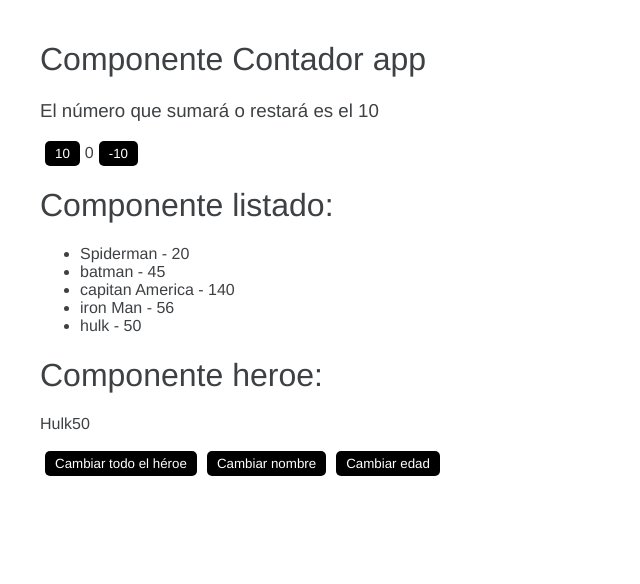
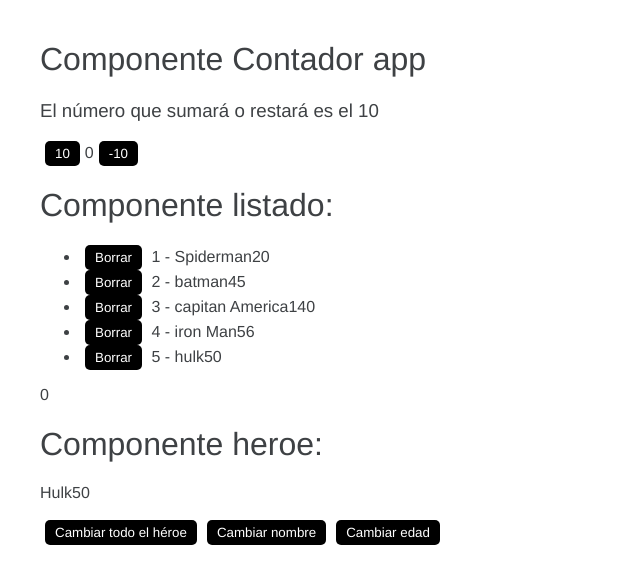
Before and after one commit to fvameric/DAW2_Angular_Heroes, an Angular app: page / in a window 1280 px wide. Shown: the top 584 px of the page, without its empty margins (0-640 px from the left). Built offline with nearby package versions, Linux system fonts and the light colour scheme.

Commit message:
Intento de borrado de elementos
Primer test de un botón para borrar heroes.

```diff
--- a/src/app/heroes/listado/listado.component.html
+++ b/src/app/heroes/listado/listado.component.html
@@ -1,6 +1,8 @@
 <h1>Componente listado:</h1>
 <ul class="heroesLista">
-    <li *ngFor="let heroe of heroes">
-        {{heroe.nombre}} - {{heroe.edad}}
+    <li *ngFor="let heroe of heroes; let i = index">
+        <button (click)="eliminarHeroe(i)">Borrar</button> {{i+1}} - {{heroe.nombre}}{{heroe.edad}}
     </li>
 </ul>
+
+ {{indice}}
--- a/src/app/heroes/listado/listado.component.ts
+++ b/src/app/heroes/listado/listado.component.ts
@@ -17,9 +17,15 @@ export class ListadoComponent implements OnInit {
     { nombre: 'hulk', edad: 50 }
   ]
 
+  indice: number = 0;
+
   constructor() { }
 
   ngOnInit(): void {
   }
 
+  eliminarHeroe(indice:number) {
+    delete this.heroes[indice];
+  }
+
 }
```
